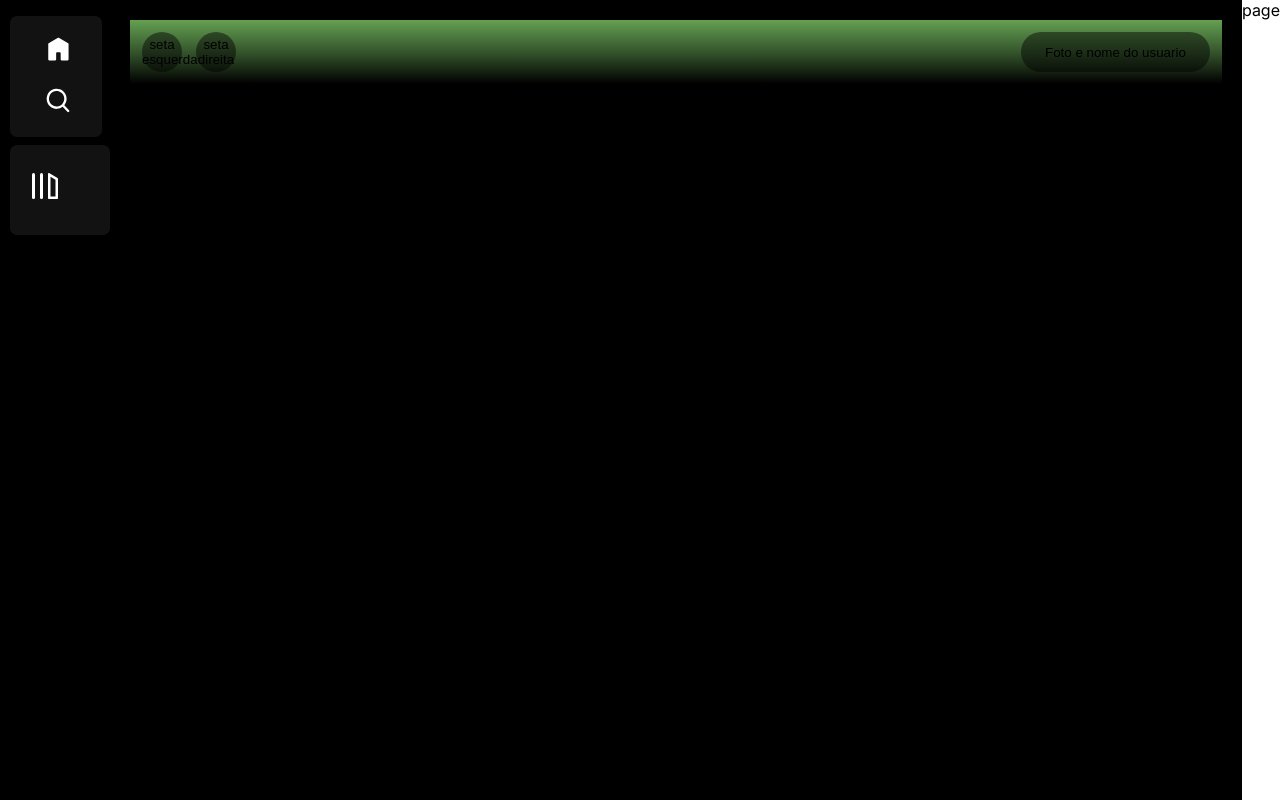
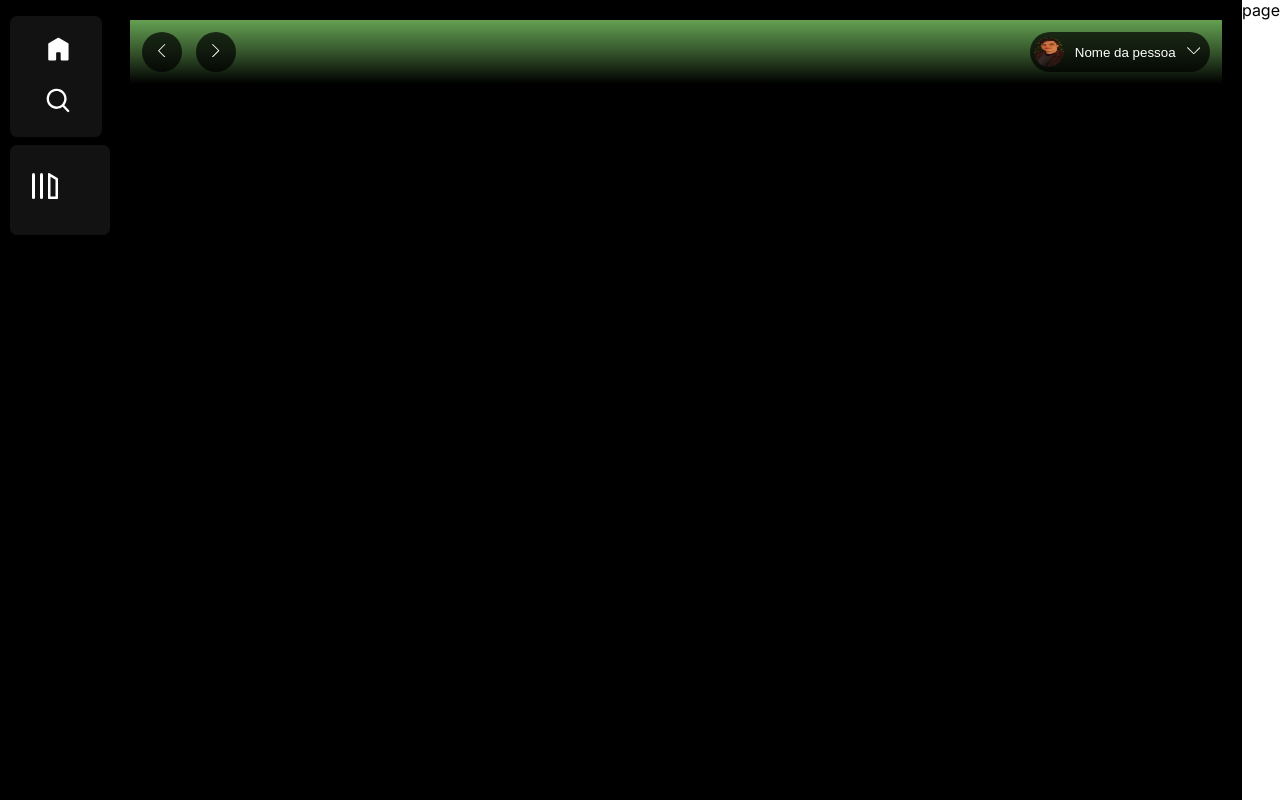
Before and after one commit to LucasSckenal/Clone_Spotify, a Next.js app in the folder react_music/: page /Search in a window 1280 px wide. Built offline with nearby package versions, Linux system fonts and the light colour scheme.

Commit message:
add: more formatation

```diff
--- a/react_music/src/app/Components/Center/Center.tsx
+++ b/react_music/src/app/Components/Center/Center.tsx
@@ -1,16 +1,32 @@
 import styles from "./styles.module.scss";
-
+import { SlArrowLeft, SlArrowRight, SlArrowDown } from "react-icons/sl";
+import Image from "next/image";
 const Center = () => {
   return (
     <div className={styles.backG}>
       <section className={styles.container}>
         <div className={styles.onTopBtn}>
-          <div>
-            <button>seta esquerda</button>
-            <button>seta direita</button>
+          <div className={styles.arrows}>
+            <button>
+              <SlArrowLeft />
+            </button>
+            <button>
+              <SlArrowRight />
+            </button>
           </div>
           <div>
-            <button className={styles.btnUser}>Foto e nome do usuario</button>
+            <button className={styles.btnUser}>
+              <Image
+                src="/images/fotominha.jpeg"
+                alt=""
+                width={30}
+                height={30}
+              />
+              <p>Nome da pessoa</p>
+              <span>
+                <SlArrowDown />
+              </span>
+            </button>
           </div>
         </div>
       </section>
--- a/react_music/src/app/Components/Center/styles.module.scss
+++ b/react_music/src/app/Components/Center/styles.module.scss
@@ -18,18 +18,44 @@
   button {
     background: none;
     border: none;
-    background-color: rgba(0, 0, 0, 0.459);
+    background-color: rgba(0, 0, 0, 0.7);
     margin: 7px;
     width: 40px;
     height: 40px;
     border-radius: 50%;
   }
 
+  .arrows {
+    display: flex;
+    align-items: center;
+    justify-content: center;
+    button {
+      color: var(--White);
+    }
+    button:hover {
+      transform: scale(1.2);
+    }
+  }
+
   .btnUser {
-    width: 189px;
+    display: flex;
+    align-items: center;
+    justify-content: center;
+    width: auto;
     height: 40px;
     padding: 3px, 12px, 3px, 3px;
     border-radius: 40px;
     gap: 11px;
+    img {
+      margin-left: 4px;
+      border-radius: 50%;
+    }
+    p {
+      color: var(--White);
+    }
+    span {
+      margin-right: 10px;
+      color: var(--White);
+    }
   }
 }
```
Also changed, not shown: react_music/public/images/fotominha.jpeg (added).
